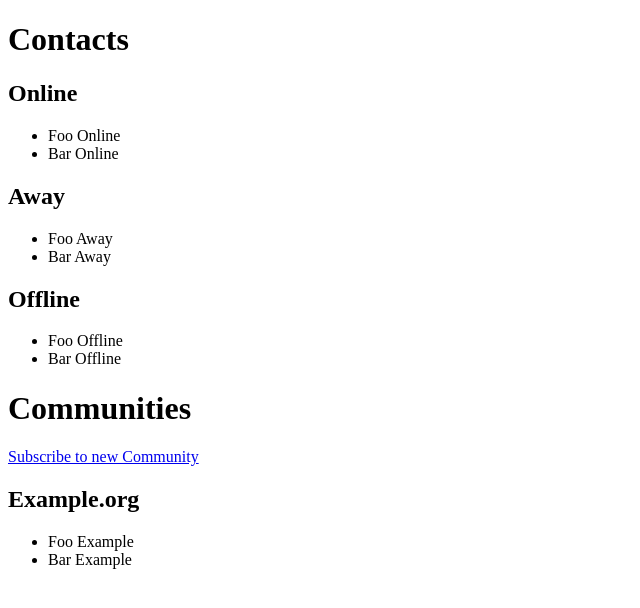
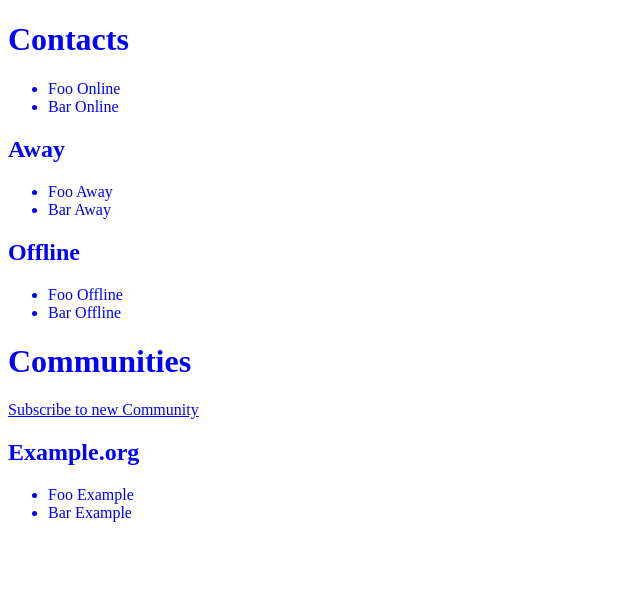
Before and after one commit to Trim/xmpp-pane, a browser extension: page src/sidebar/panel.html in a window 1280 px wide. Shown: the whole page, without its empty margins (0-640 px from the left). Drawn offline with Linux system fonts and the light colour scheme.

Commit message:
sidebar: fix call to CSS

```diff
--- a/src/sidebar/panel.html
+++ b/src/sidebar/panel.html
@@ -2,14 +2,13 @@
 <html>
     <head>
         <meta charset="utf-8" />
-        <meta rel="stylesheet" href="panel.css" />
+        <link rel="stylesheet" href="panel.css" />
     </head>
 
     <body>
         <div id="roster">
             <h1>Contacts</h1>
 
-            <h2>Online</h2>
             <ul>
                 <li>Foo Online</li>
                 <li>Bar Online</li>
```
